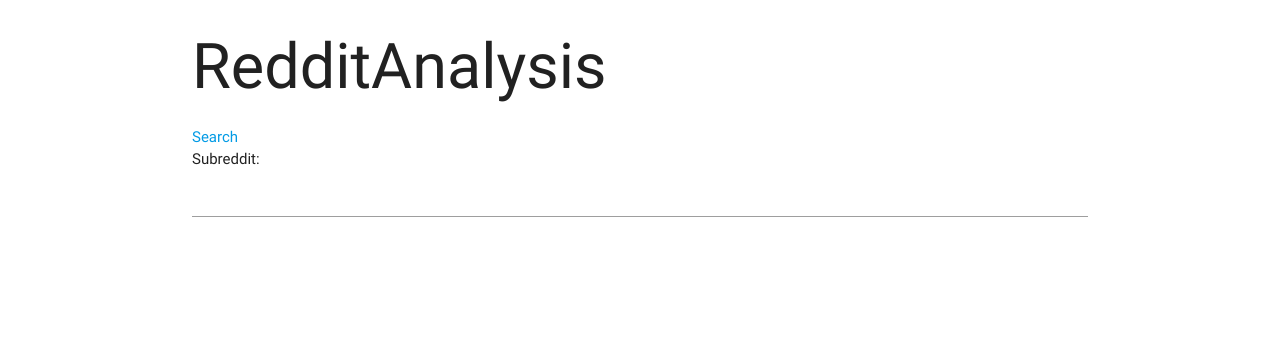
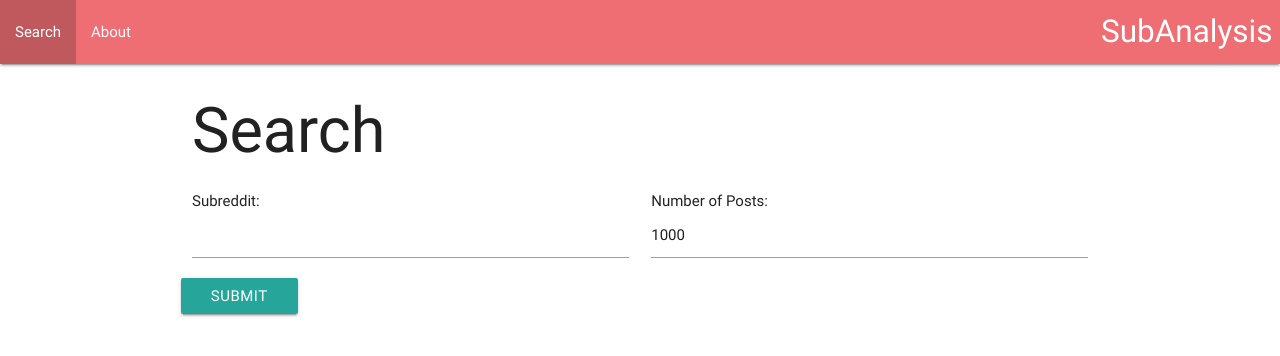
Before and after one commit to fatcat2/biggestContributor, a Flask app: page /search in a window 1280 px wide. Shown: the top 356 px of the page. Run offline with Flask 2, Linux system fonts and the light colour scheme.

Commit message:
watching i robot rn

```diff
--- a/main.py
+++ b/main.py
@@ -34,8 +34,11 @@
 def showResults():
     dict = {}
     sub_name = request.args.get('sub', '')
+    limit_num = request.args.get('num', '')
     sub = reddit.subreddit(request.args.get('sub', ''))
-    for submission in sub.hot(limit=1000000):
+    for submission in sub.new(limit=int(limit_num)):
+        if(submission.author == None):
+            continue
         author = submission.author.name
         if(not dict.has_key(author)):
             dict[author] = 1
--- a/prawctice.py
+++ b/prawctice.py
@@ -5,6 +5,8 @@
 
 print(reddit.user.me())
 dict = {}
+sub = reddit.subreddit('pics').hot()
+print len(sub)
 for submission in reddit.subreddit('BlackPeopleTwitter').hot(limit=10000):
     author = submission.author.name
     if(not dict.has_key(author)):
--- a/templates/search.html
+++ b/templates/search.html
@@ -3,11 +3,28 @@
 <link rel="stylesheet" href="https://cdnjs.cloudflare.com/ajax/libs/materialize/0.100.2/css/materialize.min.css">
 <script src="https://cdnjs.cloudflare.com/ajax/libs/materialize/0.100.2/js/materialize.min.js"></script>
 <body>
+	<nav>
+		<div class="nav-wrapper">
+			<a href="#" class="brand-logo right">SubAnalysis</a>
+			<ul id="nav-mobile" class="left hide-on-med-and-down">
+				<li class="active"><a href="\search">Search</a></li>
+				<li><a href="\about">About</a></li>
+			</ul>
+		</div>
+	</nav>
 	<div class="container">
-		<h1>RedditAnalysis</h1>
-		<a href="/search">Search</a>
-		<form action="/results" method="get">
-			Subreddit: <input type="text" name="sub">
-		</form>
-	</div>
-</body>
+		<h1>Search</h1>
+		<div class="row">
+			<form action="/results" method="get">
+				<div class="col s6">
+					Subreddit: <input type="text" name="sub">
+				</div>
+				<div class="col s6">
+					Number of Posts: <input type="number" name="num" value=1000 max=1000>
+				</div>
+				<button class="btn waves-effect waves-light" type="submit" name="action">Submit
+				</button>
+
+			</form>
+		</div>
+	</body>
```
Also changed, not shown: templates/index.html (+13 -5 lines), 1 other file.
